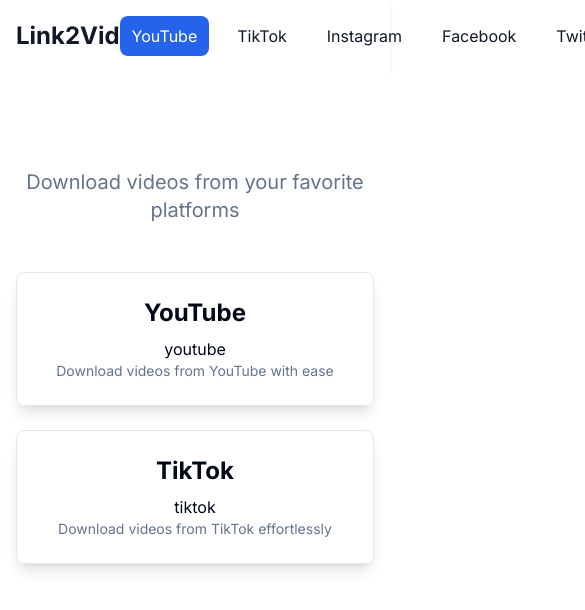
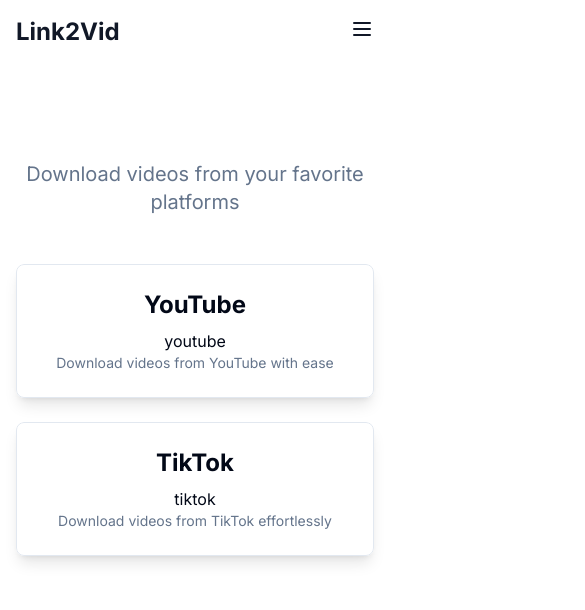
Before and after one commit to TSOlami/link2vid, a Next.js app: page / in a window 390 px wide. Shown: the top 610 px of the page, 585 px wide, since content can reach past the window. Built offline with nearby package versions, Linux system fonts and the light colour scheme.

Commit message:
Enhance Navbar component with mobile-friendly hamburger menu and improved tab navigation. Added state management for menu visibility and updated layout for better accessibility on smaller screens. Retained dark mode toggle functionality.

```diff
--- a/src/components/Navbar.tsx
+++ b/src/components/Navbar.tsx
@@ -4,9 +4,11 @@
 import Link from "next/link";
 import { motion } from "framer-motion";
 import { ThemeToggle } from "@/components/theme-toggle";
+import { Menu, X } from "lucide-react";
 
 export default function Navbar() {
   const [activeTab, setActiveTab] = useState("youtube");
+  const [menuOpen, setMenuOpen] = useState(false);
 
   const tabs = [
     { id: "youtube", name: "YouTube", href: "/downloader/youtube" },
@@ -24,28 +26,44 @@
           <Link href="/">Link2Vid</Link>
         </div>
 
+        {/* Hamburger Icon for Mobile */}
+        <div className="md:hidden">
+          <button onClick={() => setMenuOpen(!menuOpen)} aria-label="Toggle menu">
+            {menuOpen ? <X className="h-6 w-6 text-gray-900 dark:text-white" /> : <Menu className="h-6 w-6 text-gray-900 dark:text-white" />}
+          </button>
+        </div>
+
         {/* Tabs */}
-        <div className="flex space-x-4">
+        <div className={`md:flex items-center ${menuOpen ? "block" : "hidden"}`}>
+          <ul className="flex flex-col md:flex-row md:space-x-6">
             {tabs.map((tab) => (
-            <Link key={tab.id} href={tab.href}>
+              <li key={tab.id}>
+                <Link href={tab.href}>
                   <motion.div
                     className={`px-3 py-2 rounded-lg cursor-pointer ${
                       activeTab === tab.id
                         ? "bg-blue-600 text-white"
                         : "text-gray-900 dark:text-white"
                     }`}
-                onClick={() => setActiveTab(tab.id)}
+                    onClick={() => {
+                      setActiveTab(tab.id);
+                      setMenuOpen(false);
+                    }}
                     whileHover={{ scale: 1.05 }}
                     whileTap={{ scale: 0.95 }}
                   >
                     {tab.name}
                   </motion.div>
                 </Link>
+              </li>
             ))}
-        </div>
+          </ul>
 
           {/* Dark Mode Toggle */}
+          <div className="mt-4 md:mt-0 md:ml-4">
             <ThemeToggle />
+          </div>
+        </div>
       </div>
     </nav>
   );
```
Lines whose indentation alone changed are shown as unchanged.
